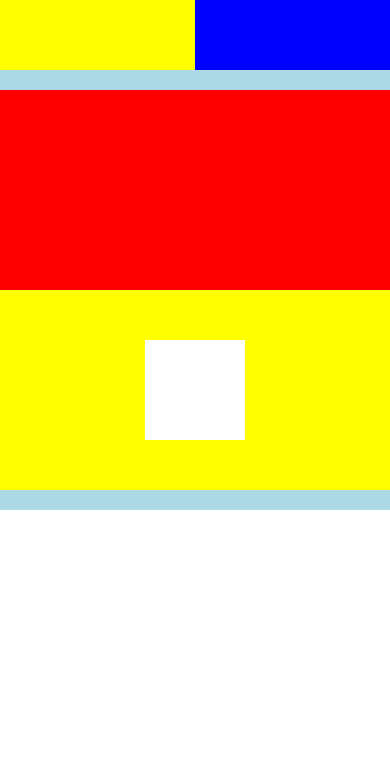
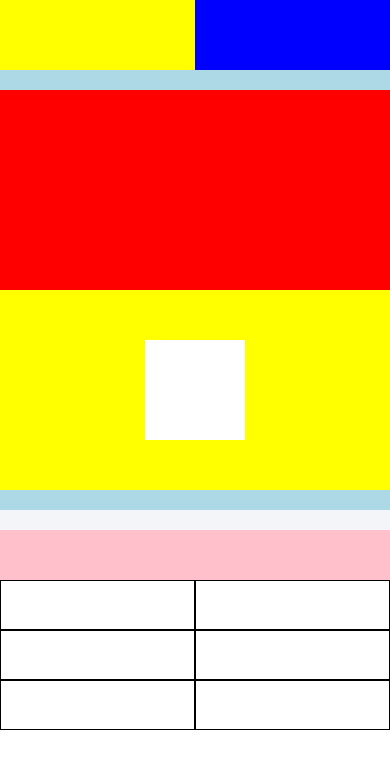
Before and after one commit to davide-amabile/html-css-digitalocean, a plain HTML site: page index.html in a window 390 px wide. Drawn offline with nearby package versions, Linux system fonts and the light colour scheme.

Commit message:
main prima sezione responsive

```diff
--- a/css/style.css
+++ b/css/style.css
@@ -38,13 +38,11 @@
 .title_page {
   height: 200px;
   background-color: red;
-  padding: 75px 0;
 }
 
 .form_login {
   height: 200px;
   background-color: yellow;
-  padding: 75px 0;
   position: relative;
 }
 
@@ -60,3 +58,27 @@
 /* /jumbotron */
 /* /header */
 /* main */
+/* prima sezione */
+
+.link_partner {
+  background-color: #f3f5f9;
+  padding: 20px 0;
+}
+
+.main_ttl {
+  height: 50px;
+  background-color: pink;
+}
+
+.brand_list {
+  height: 50px;
+  background-color: blue;
+}
+
+.img_brand {
+  height: 50px;
+  background-color: white;
+  border: 1px solid black;
+}
+
+/* /prima sezione */
--- a/index.html
+++ b/index.html
@@ -47,6 +47,34 @@
     <!-- /header -->
 
     <main>
+      <!-- prima sezione -->
+      <section id="first_sct">
+        <div class="link_partner">
+          <div class="container">
+            <div class="row">
+              <div class="col-xs-12 col-sm-6 main_ttl"><!--div per h1 e p-->
+              </div>
+              <div class="col-xs-12 col-sm-6 brand_list">
+                <div class="row">
+                  <div class="col-xs-6 col-sm-2 img_brand">
+                  </div>
+                  <div class="col-xs-6 col-sm-2 img_brand">
+                  </div>
+                  <div class="col-xs-6 col-sm-2 img_brand">
+                  </div>
+                  <div class="col-xs-6 col-sm-2 img_brand">
+                  </div>
+                  <div class="col-xs-6 col-sm-2 img_brand">
+                  </div>
+                  <div class="col-xs-6 col-sm-2 img_brand">
+                  </div>
+                </div>
+              </div>
+            </div>
+          </div>
+        </div>
+      </section>
+      <!-- /prima sezione -->
 
     </main>
 
```
